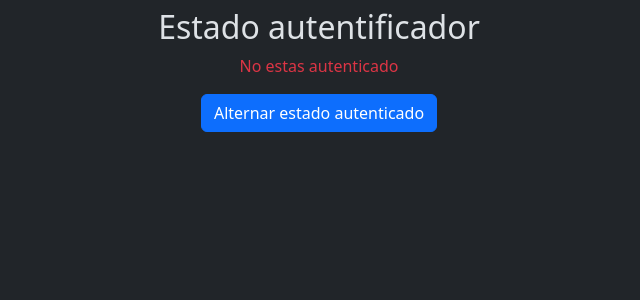
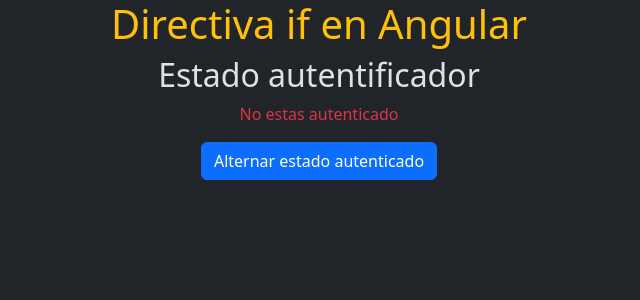
Before and after one commit to Abudavi/Angular-app, an Angular app: page / in a window 1280 px wide. Shown: the top 300 px of the page, without its empty margins (321-961 px from the left). Built offline with nearby package versions, Linux system fonts and the light colour scheme.

Commit message:
se agregó lógica para invertir el estado de autenticación en el componente ComponentIf

```diff
--- a/src/app/component-if/component-if.component.ts
+++ b/src/app/component-if/component-if.component.ts
@@ -7,5 +7,11 @@
   styleUrl: './component-if.component.css'
 })
 export class ComponentIfComponent {
+  titulo = " Directiva if en Angular";
+  autentificador: boolean = false;
 
+  invertirAutentificador(): void {
+
+    this.autentificador = !this.autentificador;
+  }
 }
```
